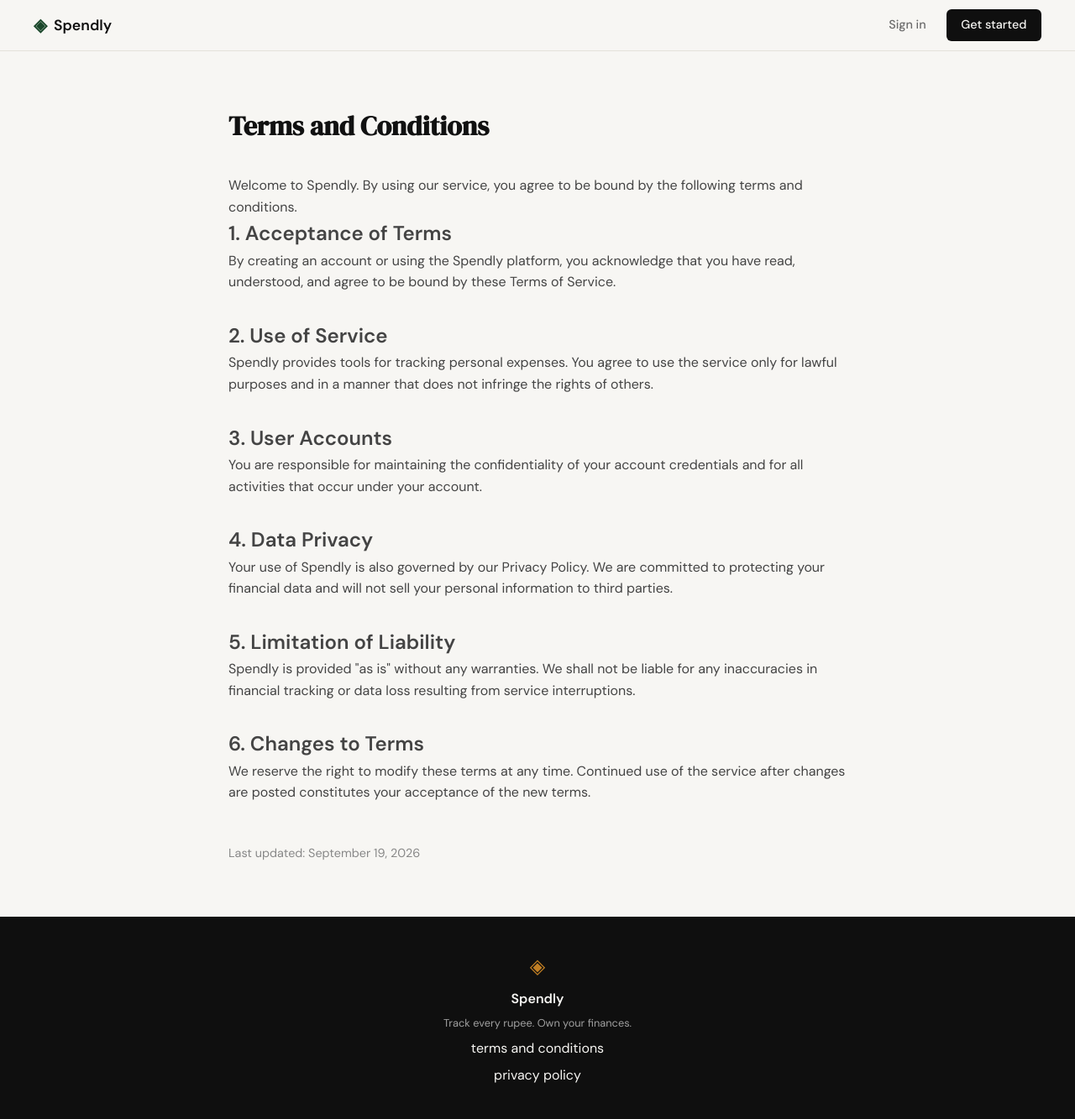
After one commit to akshatsharma2407/spendly, a Flask app: page /terms in a window 1280 px wide. The commit adds this page. Shown: the whole page at 84% size. Run offline with Flask 3, Linux system fonts and the light colour scheme.

Commit message:
Create Terms and Conditions page and link it in footer
Co-Authored-By: Claude Code <noreply@anthropic.com>

```diff
--- a/app.py
+++ b/app.py
@@ -20,6 +20,11 @@ def register():
 @app.route("/login")
 def login():
     return render_template("login.html")
+
+
+@app.route("/terms")
+def terms():
+    return render_template("terms.html")
 
 
 # ------------------------------------------------------------------ #
--- a/templates/base.html
+++ b/templates/base.html
@@ -34,7 +34,7 @@
             <span class="brand-icon">◈</span>
             <span class="footer-name">Spendly</span>
             <p class="footer-copy">Track every rupee. Own your finances.</p>
-            <a href="#">terms and conditions</a>
+            <a href="{{ url_for('terms') }}">terms and conditions</a>
             <a href="#">privacy policy</a>
         </div>
     </footer>
--- /dev/null
+++ b/templates/terms.html
@@ -0,0 +1,43 @@
+{% extends "base.html" %}
+
+{% block title %}Terms and Conditions — Spendly{% endblock %}
+
+{% block content %}
+<div class="content-wrapper" style="max-width: 800px; margin: 4rem auto; padding: 0 2rem; line-height: 1.6; color: #444;">
+    <h1 style="font-family: 'DM Serif Display', serif; margin-bottom: 2rem; color: #111;">Terms and Conditions</h1>
+
+    <p>Welcome to Spendly. By using our service, you agree to be bound by the following terms and conditions.</p>
+
+    <section style="margin-bottom: 2rem;">
+        <h2>1. Acceptance of Terms</h2>
+        <p>By creating an account or using the Spendly platform, you acknowledge that you have read, understood, and agree to be bound by these Terms of Service.</p>
+    </section>
+
+    <section style="margin-bottom: 2rem;">
+        <h2>2. Use of Service</h2>
+        <p>Spendly provides tools for tracking personal expenses. You agree to use the service only for lawful purposes and in a manner that does not infringe the rights of others.</p>
+    </section>
+
+    <section style="margin-bottom: 2rem;">
+        <h2>3. User Accounts</h2>
+        <p>You are responsible for maintaining the confidentiality of your account credentials and for all activities that occur under your account.</p>
+    </section>
+
+    <section style="margin-bottom: 2rem;">
+        <h2>4. Data Privacy</h2>
+        <p>Your use of Spendly is also governed by our Privacy Policy. We are committed to protecting your financial data and will not sell your personal information to third parties.</p>
+    </section>
+
+    <section style="margin-bottom: 2rem;">
+        <h2>5. Limitation of Liability</h2>
+        <p>Spendly is provided "as is" without any warranties. We shall not be liable for any inaccuracies in financial tracking or data loss resulting from service interruptions.</p>
+    </section>
+
+    <section style="margin-bottom: 2rem;">
+        <h2>6. Changes to Terms</h2>
+        <p>We reserve the right to modify these terms at any time. Continued use of the service after changes are posted constitutes your acceptance of the new terms.</p>
+    </section>
+
+    <p style="margin-top: 3rem; font-size: 0.9rem; color: #888;">Last updated: September 19, 2026</p>
+</div>
+{% endblock %}
```
